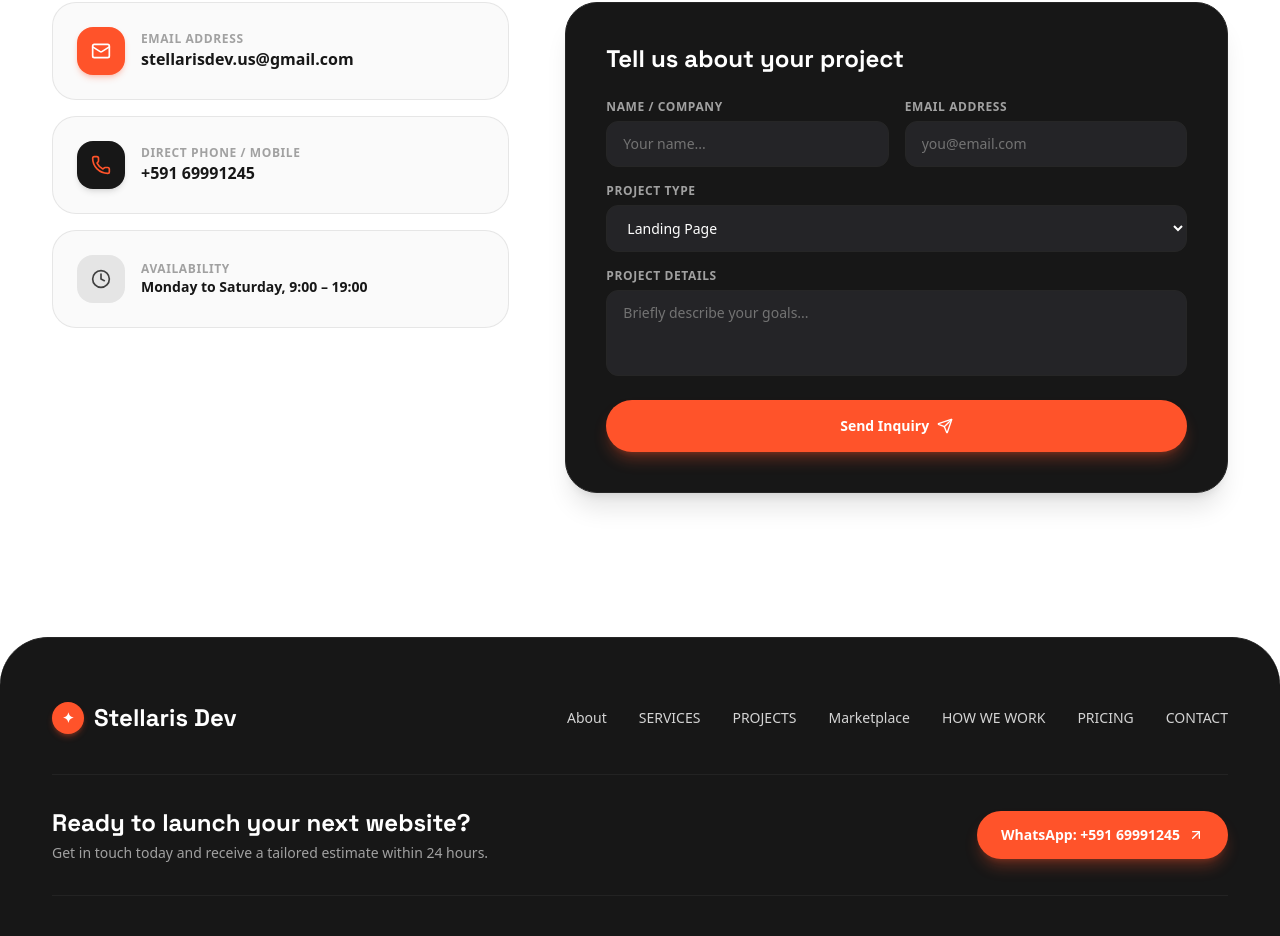
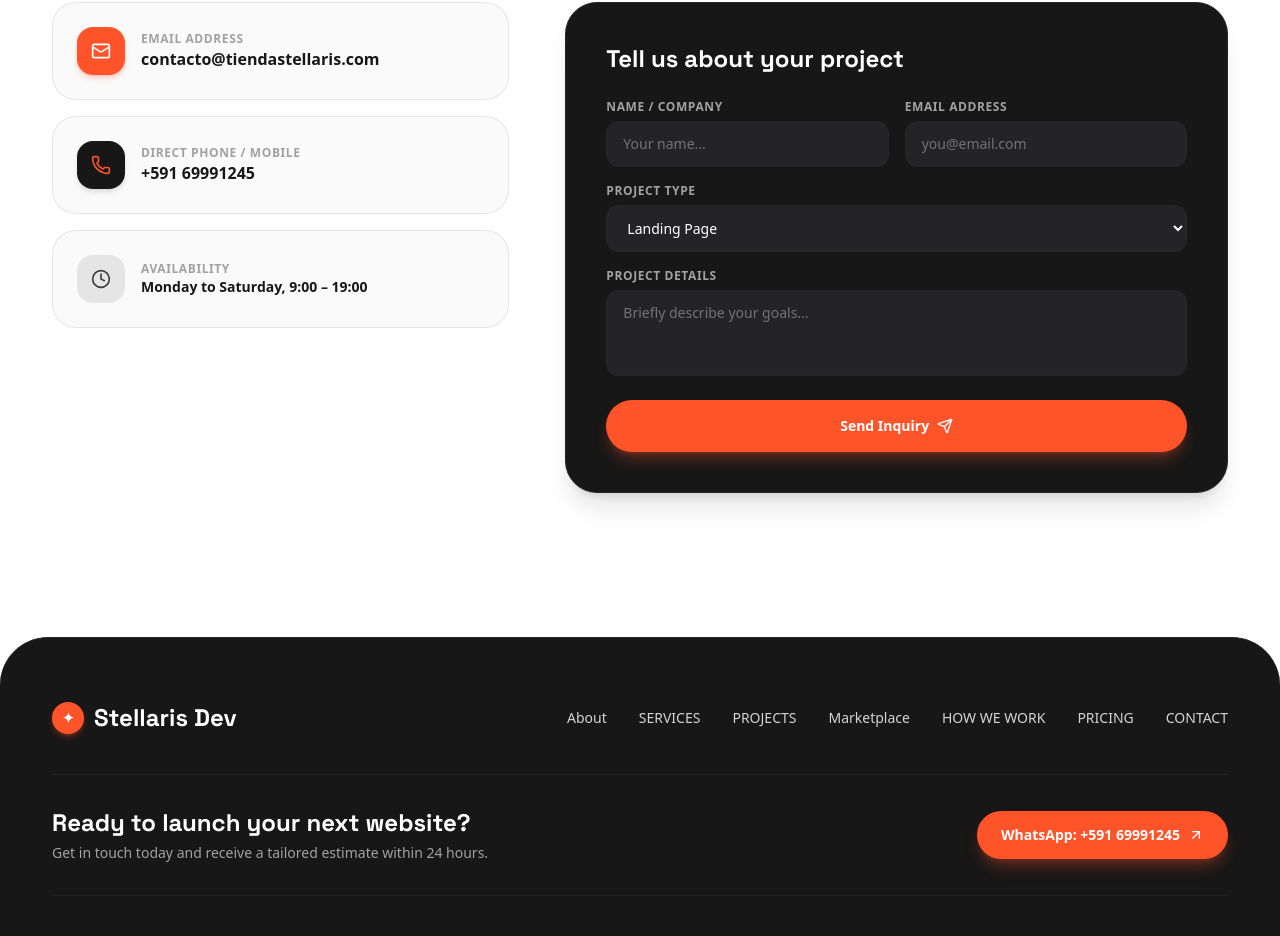
Before and after one commit to stellarisdevsolutions/stellaris-dev, a Next.js app: page / in a window 1280 px wide. Shown: the part 9100-10036 px from the top of the page. Built offline with nearby package versions, Linux system fonts and the light colour scheme; no server answers; the database is empty.

Commit message:
chore: update public contact email to contacto@tiendastellaris.com across website

```diff
--- a/src/app/privacy-policy/page.tsx
+++ b/src/app/privacy-policy/page.tsx
@@ -89,7 +89,7 @@ export default function PrivacyPolicyPage() {
                 Si tienes preguntas sobre nuestras prácticas de privacidad o deseas que eliminemos tus datos de contacto de nuestros registros, contáctanos directamente a:
               </p>
               <p className="font-semibold text-[#171717] mt-2">
-                stellarisdev.us@gmail.com • WhatsApp: +591 69991245
+                contacto@tiendastellaris.com • WhatsApp: +591 69991245
               </p>
             </section>
           </div>
--- a/src/app/terms-and-conditions/page.tsx
+++ b/src/app/terms-and-conditions/page.tsx
@@ -89,7 +89,7 @@ export default function TermsPage() {
                 Para cualquier aclaración sobre estos términos, escríbenos a:
               </p>
               <p className="font-semibold text-[#171717] mt-2">
-                stellarisdev.us@gmail.com
+                contacto@tiendastellaris.com
               </p>
             </section>
           </div>
--- a/src/components/sections/Contact.tsx
+++ b/src/components/sections/Contact.tsx
@@ -71,10 +71,10 @@ export function Contact() {
                 {lang === "es" ? "Correo Electrónico" : "Email Address"}
               </div>
               <a
-                href="mailto:stellarisdev.us@gmail.com"
+                href="mailto:contacto@tiendastellaris.com"
                 className="font-bold text-[#171717] hover:text-[#FF532A] transition-colors text-base"
               >
-                stellarisdev.us@gmail.com
+                contacto@tiendastellaris.com
               </a>
             </div>
           </div>
--- a/src/components/sections/Footer.tsx
+++ b/src/components/sections/Footer.tsx
@@ -83,8 +83,8 @@ export function Footer() {
               {lang === "es" ? "Términos y Condiciones" : "Terms & Conditions"}
             </Link>
             <span>·</span>
-            <a href="mailto:stellarisdev.us@gmail.com" className="hover:text-white transition-colors">
-              stellarisdev.us@gmail.com
+            <a href="mailto:contacto@tiendastellaris.com" className="hover:text-white transition-colors">
+              contacto@tiendastellaris.com
             </a>
           </div>
         </div>
--- a/src/i18n/translations.ts
+++ b/src/i18n/translations.ts
@@ -292,7 +292,7 @@ export const TRANSLATIONS = {
       whatsappNumber: "+591 69991245",
       whatsappBtn: "Direct Call / Contact (+591 69991245)",
       emailLabel: "Official Email",
-      emailAddress: "stellarisdev.us@gmail.com",
+      emailAddress: "contacto@tiendastellaris.com",
       guarantees: [
         "Response in under 24 hours",
         "Free proposal with 100% no obligation",
@@ -613,7 +613,7 @@ export const TRANSLATIONS = {
       whatsappNumber: "+591 69991245",
       whatsappBtn: "Chatear al WhatsApp (+591 69991245)",
       emailLabel: "Correo Electrónico",
-      emailAddress: "stellarisdev.us@gmail.com",
+      emailAddress: "contacto@tiendastellaris.com",
       guarantees: [
         "Respuesta en menos de 24 horas",
         "Presupuesto gratuito y 100% sin compromiso",
```
